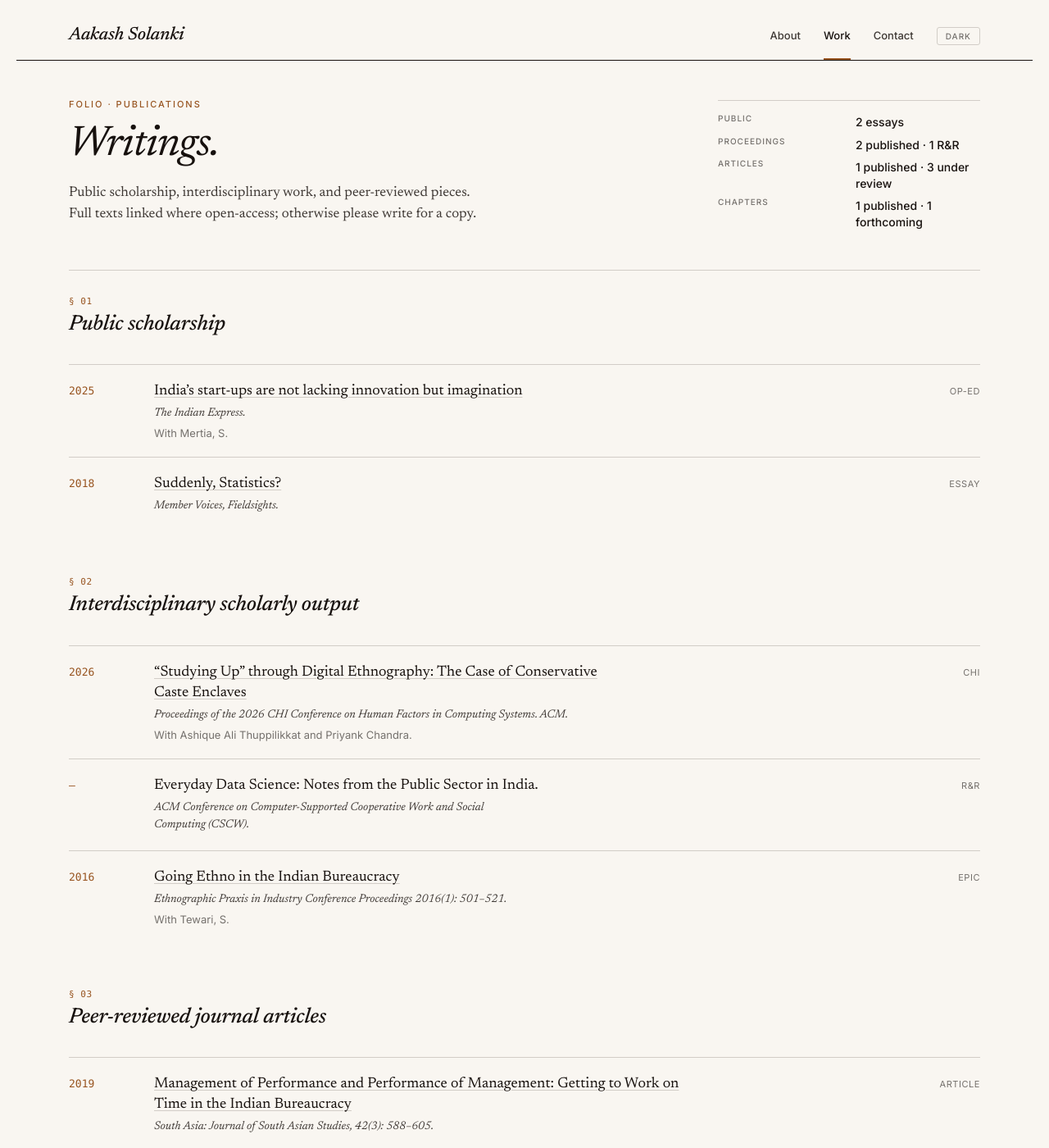
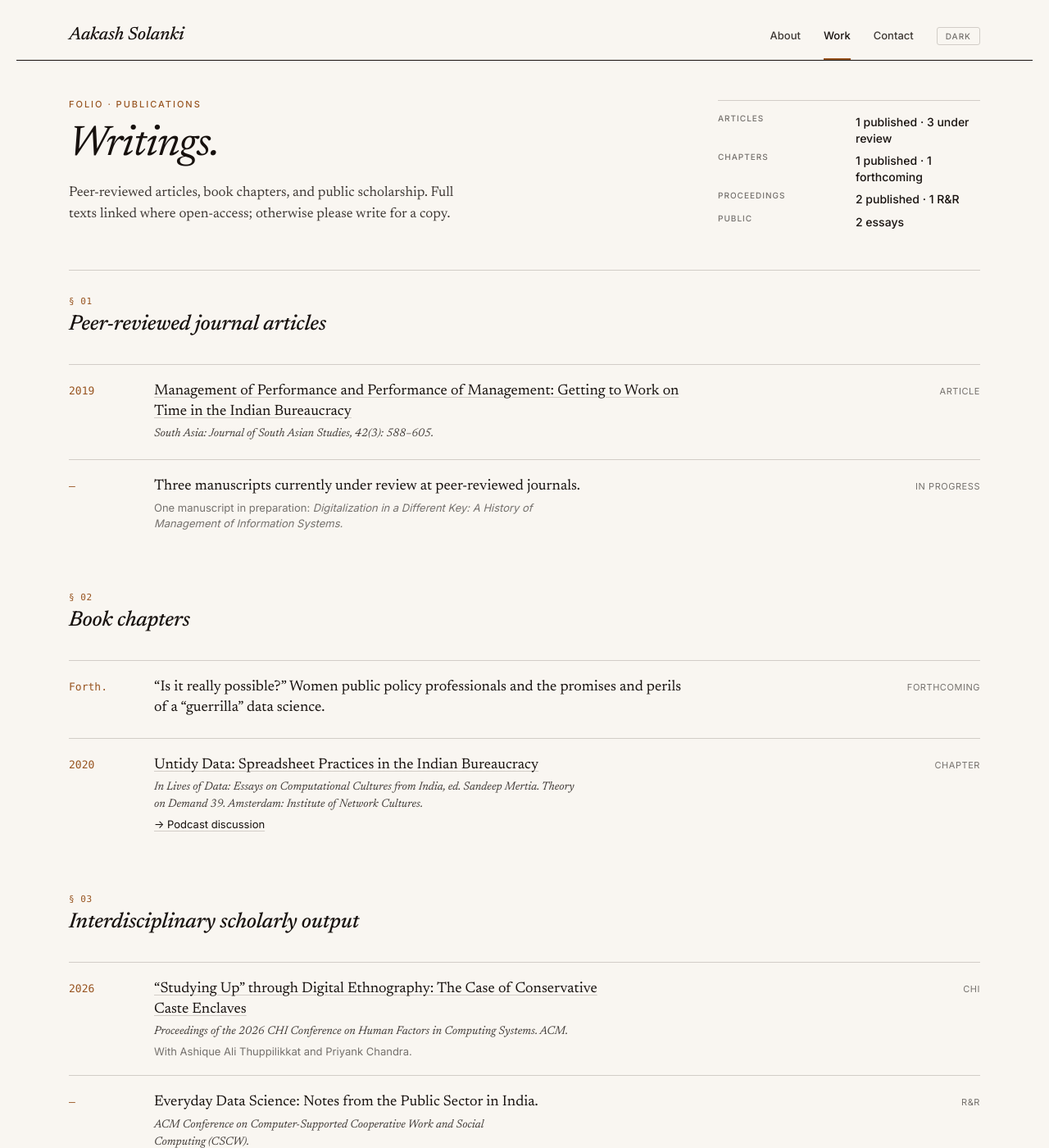
Before and after one commit to skishchampi/skishchampi.github.io, a Jekyll site: the page built from publications.md, in a window 1280 px wide and 1400 px high. Shown: the whole window at 82% size. Built offline with Jekyll 4.4.1, drawn with Linux system fonts in a browser that asks for light colours; some web fonts are replaced; some of the changed text lies outside the part shown.

Commit message:
Revert "Reorder Publications and surface CS background on home"
This reverts commit accc62424c7928017c20f21f90a2e85a14e1e12a.

```diff
--- a/publications.md
+++ b/publications.md
@@ -2,47 +2,66 @@
 layout: default
 title: Publications
 permalink: /publications/
-description: "Publications by Aakash Solanki: public scholarship, interdisciplinary scholarly output, peer-reviewed articles, and book chapters."
+description: "Publications by Aakash Solanki: peer-reviewed articles, book chapters, interdisciplinary scholarly output, and public scholarship."
 ---
 
 <header class="pagehead">
   <div>
     <div class="kicker">Folio · Publications</div>
     <h1>Writings.</h1>
-    <p class="standfirst">Public scholarship, interdisciplinary work, and peer-reviewed pieces. Full texts linked where open-access; otherwise please write for a copy.</p>
+    <p class="standfirst">Peer-reviewed articles, book chapters, and public scholarship. Full texts linked where open-access; otherwise please write for a copy.</p>
   </div>
   <div class="meta">
     <dl>
-      <dt>Public</dt><dd>2 essays</dd>
-      <dt>Proceedings</dt><dd>2 published · 1 R&amp;R</dd>
       <dt>Articles</dt><dd>1 published · 3 under review</dd>
       <dt>Chapters</dt><dd>1 published · 1 forthcoming</dd>
+      <dt>Proceedings</dt><dd>2 published · 1 R&amp;R</dd>
+      <dt>Public</dt><dd>2 essays</dd>
     </dl>
   </div>
 </header>
 
-<h2 class="sect"><span class="n">§ 01</span>Public scholarship</h2>
+<h2 class="sect"><span class="n">§ 01</span>Peer-reviewed journal articles</h2>
 
 <div class="pub">
-  <span class="yr">2025</span>
+  <span class="yr">2019</span>
   <div class="main">
-    <p class="title"><a href="https://indianexpress.com/article/opinion/columns/india-start-ups-not-lacking-innovation-imagination-9974148/">India&rsquo;s start-ups are not lacking innovation but imagination</a></p>
-    <p class="venue">The Indian Express.</p>
-    <p class="note">With Mertia, S.</p>
+    <p class="title"><a href="https://doi.org/10.1080/00856401.2019.1603262">Management of Performance and Performance of Management: Getting to Work on Time in the Indian Bureaucracy</a></p>
+    <p class="venue">South Asia: Journal of South Asian Studies, 42(3): 588–605.</p>
   </div>
-  <span class="tags">Op-ed</span>
+  <span class="tags">Article</span>
 </div>
 
 <div class="pub">
-  <span class="yr">2018</span>
+  <span class="yr">—</span>
   <div class="main">
-    <p class="title"><a href="https://culanth.org/fieldsights/suddenly-statistics">Suddenly, Statistics?</a></p>
-    <p class="venue">Member Voices, Fieldsights.</p>
+    <p class="title">Three manuscripts currently under review at peer-reviewed journals.</p>
+    <p class="note">One manuscript in preparation: <em>Digitalization in a Different Key: A History of Management of Information Systems.</em></p>
   </div>
-  <span class="tags">Essay</span>
+  <span class="tags">In progress</span>
 </div>
 
-<h2 class="sect"><span class="n">§ 02</span>Interdisciplinary scholarly output</h2>
+<h2 class="sect"><span class="n">§ 02</span>Book chapters</h2>
+
+<div class="pub">
+  <span class="yr">Forth.</span>
+  <div class="main">
+    <p class="title">&ldquo;Is it really possible?&rdquo; Women public policy professionals and the promises and perils of a &ldquo;guerrilla&rdquo; data science.</p>
+  </div>
+  <span class="tags">Forthcoming</span>
+</div>
+
+<div class="pub">
+  <span class="yr">2020</span>
+  <div class="main">
+    <p class="title"><a href="https://networkcultures.org/blog/publication/lives-of-data-essays-on-computational-cultures-from-india/">Untidy Data: Spreadsheet Practices in the Indian Bureaucracy</a></p>
+    <p class="venue">In Lives of Data: Essays on Computational Cultures from India, ed. Sandeep Mertia. Theory on Demand 39. Amsterdam: Institute of Network Cultures.</p>
+    <p class="note"><a href="https://player.fm/series/new-books-in-technology-2421470/sandeep-mertia-lives-of-data-essays-on-computational-cultures-from-india-institute-of-networked-cultures-2020">→ Podcast discussion</a></p>
+  </div>
+  <span class="tags">Chapter</span>
+</div>
+
+<h2 class="sect"><span class="n">§ 03</span>Interdisciplinary scholarly output</h2>
 
 <div class="pub">
   <span class="yr">2026</span>
@@ -73,44 +92,25 @@ description: "Publications by Aakash Solanki: public scholarship, interdisciplin
   <span class="tags">EPIC</span>
 </div>
 
-<h2 class="sect"><span class="n">§ 03</span>Peer-reviewed journal articles</h2>
+<h2 class="sect"><span class="n">§ 04</span>Public scholarship</h2>
 
 <div class="pub">
-  <span class="yr">2019</span>
+  <span class="yr">2025</span>
   <div class="main">
-    <p class="title"><a href="https://doi.org/10.1080/00856401.2019.1603262">Management of Performance and Performance of Management: Getting to Work on Time in the Indian Bureaucracy</a></p>
-    <p class="venue">South Asia: Journal of South Asian Studies, 42(3): 588–605.</p>
+    <p class="title"><a href="https://indianexpress.com/article/opinion/columns/india-start-ups-not-lacking-innovation-imagination-9974148/">India&rsquo;s start-ups are not lacking innovation but imagination</a></p>
+    <p class="venue">The Indian Express.</p>
+    <p class="note">With Mertia, S.</p>
   </div>
-  <span class="tags">Article</span>
+  <span class="tags">Op-ed</span>
 </div>
 
 <div class="pub">
-  <span class="yr">—</span>
+  <span class="yr">2018</span>
   <div class="main">
-    <p class="title">Three manuscripts currently under review at peer-reviewed journals.</p>
-    <p class="note">One manuscript in preparation: <em>Digitalization in a Different Key: A History of Management of Information Systems.</em></p>
+    <p class="title"><a href="https://culanth.org/fieldsights/suddenly-statistics">Suddenly, Statistics?</a></p>
+    <p class="venue">Member Voices, Fieldsights.</p>
   </div>
-  <span class="tags">In progress</span>
-</div>
-
-<h2 class="sect"><span class="n">§ 04</span>Book chapters</h2>
-
-<div class="pub">
-  <span class="yr">Forth.</span>
-  <div class="main">
-    <p class="title">&ldquo;Is it really possible?&rdquo; Women public policy professionals and the promises and perils of a &ldquo;guerrilla&rdquo; data science.</p>
-  </div>
-  <span class="tags">Forthcoming</span>
-</div>
-
-<div class="pub">
-  <span class="yr">2020</span>
-  <div class="main">
-    <p class="title"><a href="https://networkcultures.org/blog/publication/lives-of-data-essays-on-computational-cultures-from-india/">Untidy Data: Spreadsheet Practices in the Indian Bureaucracy</a></p>
-    <p class="venue">In Lives of Data: Essays on Computational Cultures from India, ed. Sandeep Mertia. Theory on Demand 39. Amsterdam: Institute of Network Cultures.</p>
-    <p class="note"><a href="https://player.fm/series/new-books-in-technology-2421470/sandeep-mertia-lives-of-data-essays-on-computational-cultures-from-india-institute-of-networked-cultures-2020">→ Podcast discussion</a></p>
-  </div>
-  <span class="tags">Chapter</span>
+  <span class="tags">Essay</span>
 </div>
 
 <p class="back"><a href="/work/">← Back to Work</a></p>
```
Also changed, not shown: index.md (+1 -1 lines).
